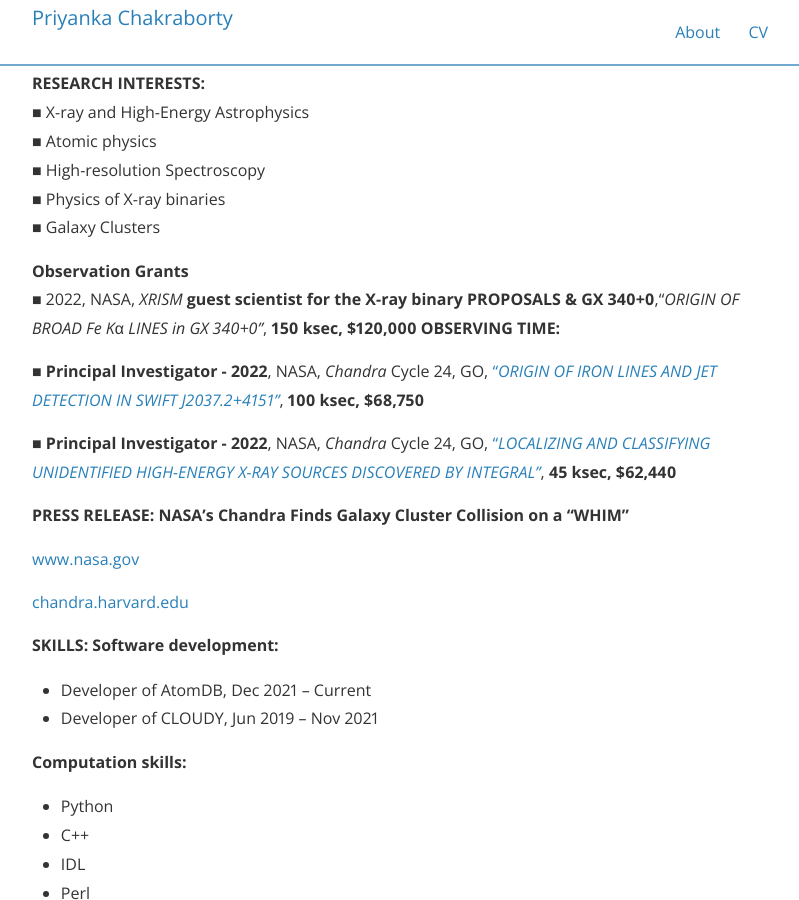
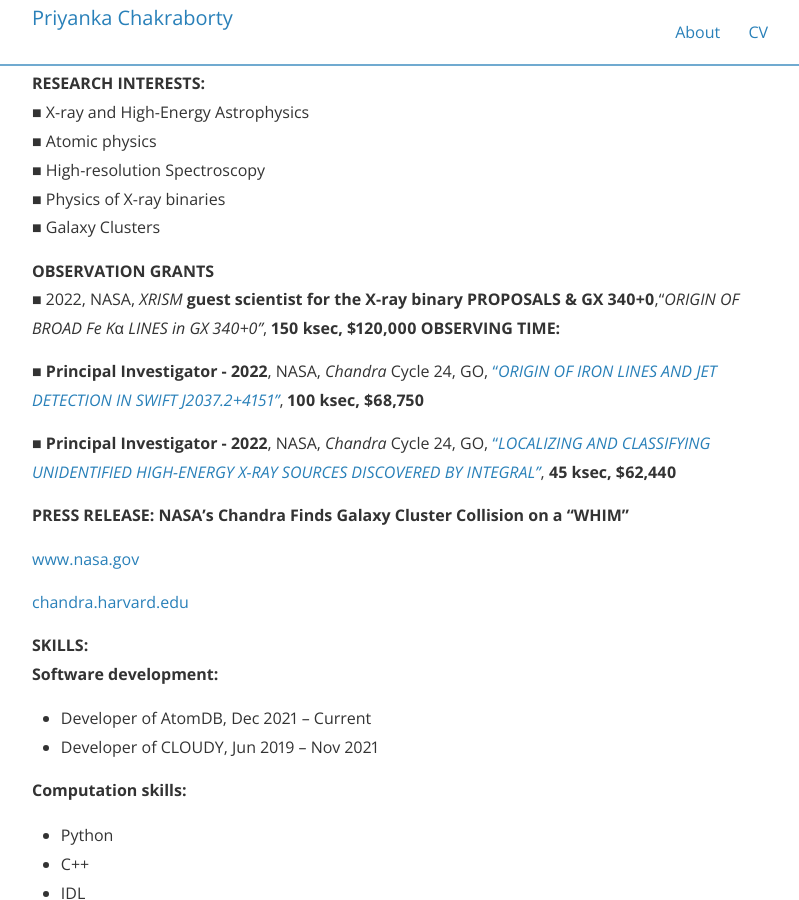
Before and after one commit to priyaastro/priyaastro.github.io, a Jekyll site: the page built from posts.md, in a window 1280 px wide and 900 px high, scrolled down 672 px. Shown: the whole window, without its empty margins (240-1039 px from the left). Built offline with Jekyll 4.4.1, drawn with Linux system fonts in a browser that asks for light colours; nearby versions of some CDN libraries.

```diff
--- a/posts.md
+++ b/posts.md
@@ -5,7 +5,7 @@ permalink: /posts/
 main_nav: true
 ---
 
-**Priyanka Chakraborty**
+***Priyanka Chakraborty***
 
 
 **CURRENT Position -
@@ -37,7 +37,7 @@ Postdoctoral Fellow, Center for Astrophysics | Harvard & Smithsonian**,
 ■ Physics of X-ray binaries
 ■ Galaxy Clusters
 
-**Observation Grants**
+**OBSERVATION GRANTS**
 ■ 2022, NASA, *XRISM* **guest scientist for the X-ray binary PROPOSALS & GX 340+0**,“*ORIGIN OF BROAD Fe K*α *LINES in GX 340+0”*, **150 ksec, $120,000 OBSERVING TIME:**
 
 ■ **Principal Investigator - 2022**, NASA, *Chandra* Cycle 24, GO, [“*ORIGIN OF IRON LINES AND JET DETECTION IN SWIFT J2037.2+4151”*](https://ui.adsabs.harvard.edu/abs/2022cxo..prop.6293C/abstract), **100 ksec, $68,750**
@@ -50,7 +50,8 @@ Postdoctoral Fellow, Center for Astrophysics | Harvard & Smithsonian**,
 
 [chandra.harvard.edu](https://chandra.harvard.edu/photo/2022/a98/)
 
-**SKILLS: Software development:**
+**SKILLS:
+Software development:**
 
 - Developer of AtomDB, Dec 2021 – Current
 - Developer of CLOUDY, Jun 2019 – Nov 2021
```
